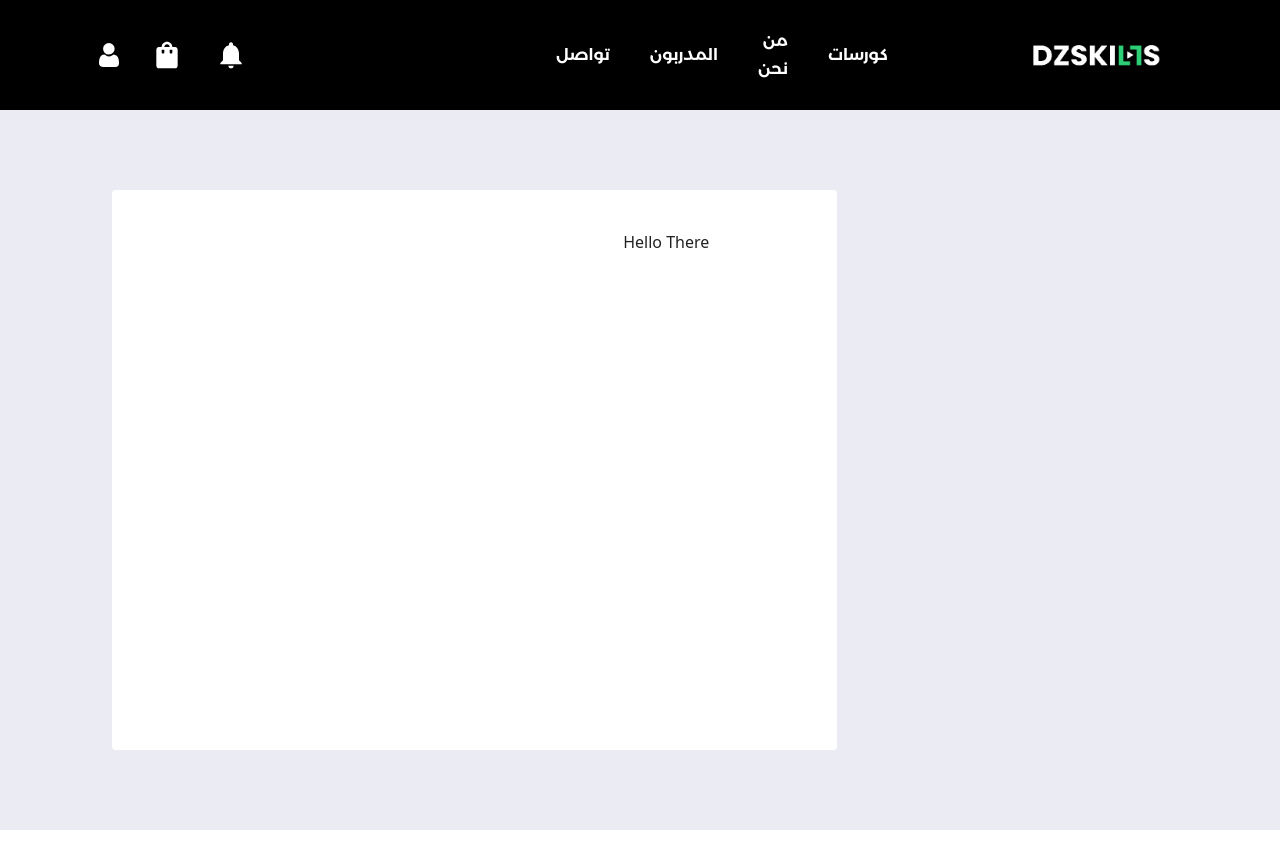
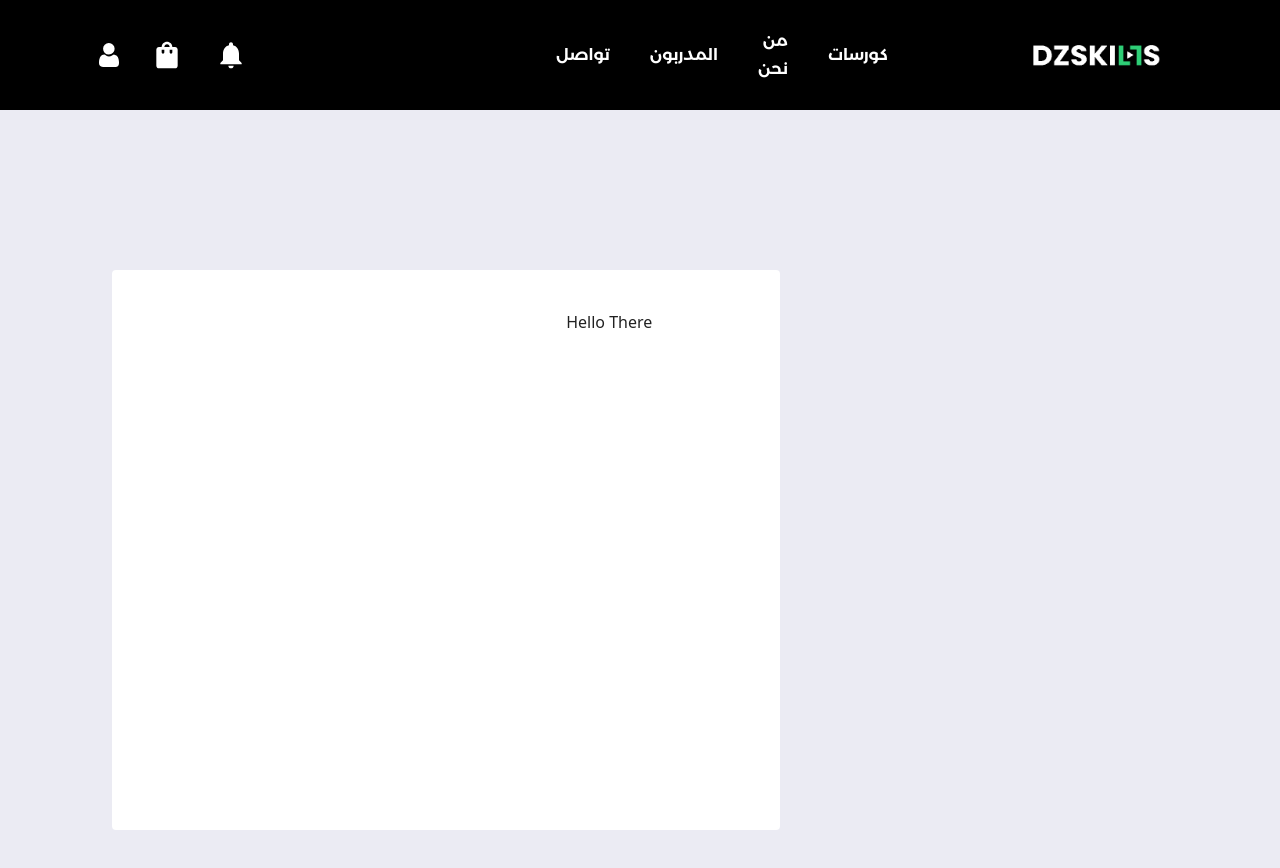
Before and after one commit to Spounka/DzSkills-Frontend, a React (Vite) app: page /profile/edit in a window 1280 px wide. Shown: the top 868 px of the page. Before the commit the page ends 830 px from the top, so only its background shows below. Built offline with nearby package versions, Linux system fonts and the light colour scheme.

Commit message:
tweaks to the grid system layout in editprofile body

```diff
--- a/src/pages/edit-profile/index.tsx
+++ b/src/pages/edit-profile/index.tsx
@@ -38,13 +38,14 @@ function EditProfile() {
                 <Box
                     sx={{
                         display: 'grid',
-                        gridTemplateColumns: 'repeat(15, minmax(0, 1fr))',
+                        gridTemplateColumns: 'repeat(13, minmax(0, 1fr))',
                         width: "100%",
                         maxWidth: '100%',
-                        gap: theme.spacing(8),
+                        gap: theme.spacing(2),
                         marginBottom: '5rem',
                         paddingRight: theme.spacing(14),
                         paddingLeft: theme.spacing(14),
+                        pt: theme.spacing(10),
                     }}
                 >
                     <Card
```
